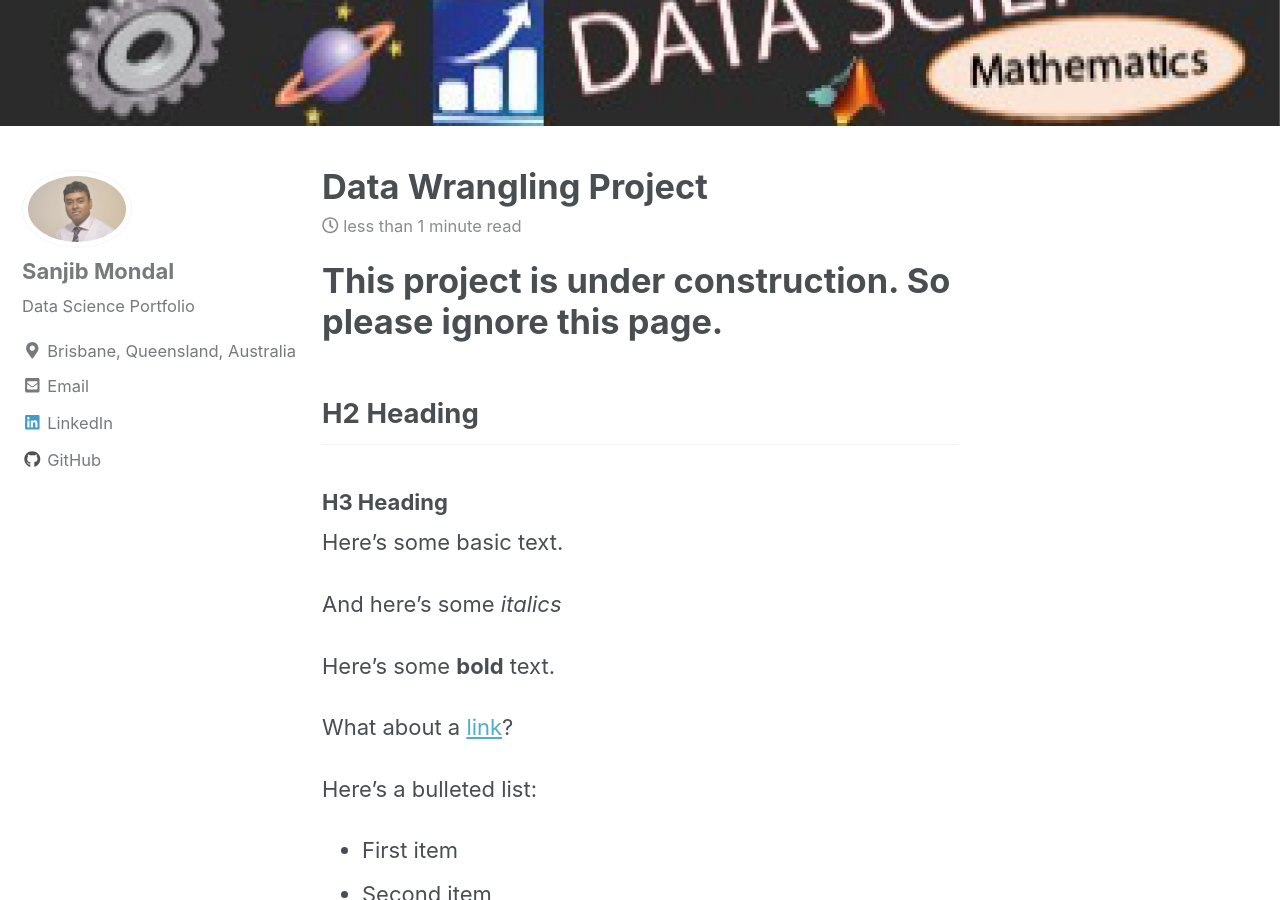
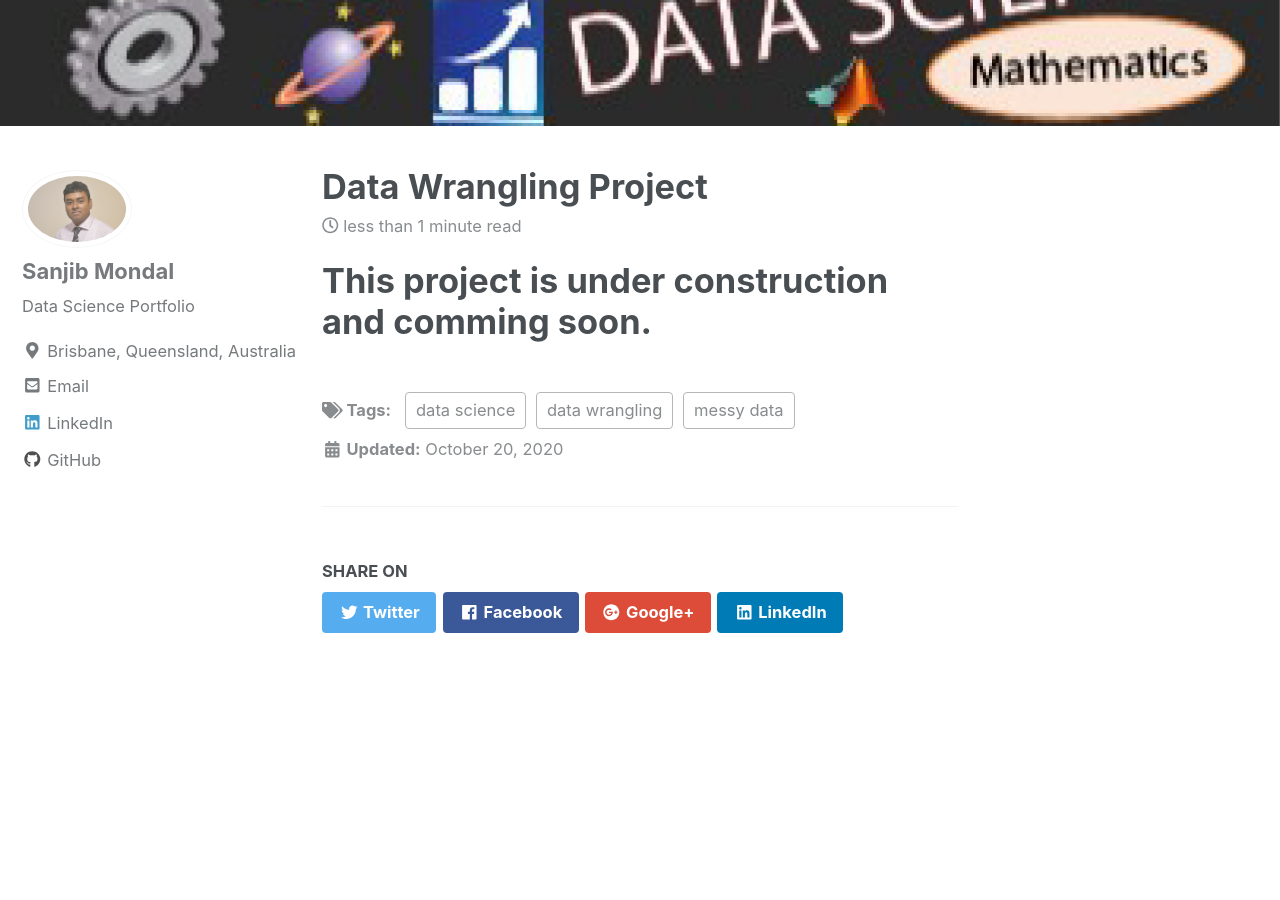
Before and after one commit to Sanjib-Mondal/Sanjib-Mondal.Co, a Jekyll site: the page built from _posts/2018-01-28-perceptron.md, in a window 1280 px wide and 900 px high, scrolled down 293 px. Built offline with Jekyll 4.4.1, drawn with Linux system fonts in a browser that asks for light colours; nearby versions of some CDN libraries; formulas are drawn with MathJax 3; some of the changed text lies outside the part shown.

Commit message:
Update 2018-01-28-perceptron.md

````diff
--- a/_posts/2018-01-28-perceptron.md
+++ b/_posts/2018-01-28-perceptron.md
@@ -8,56 +8,4 @@
 mathjax: "true"
 ---
 
-# This project is under construction. So please ignore this page.
-
-## H2 Heading
-
-### H3 Heading
-
-Here's some basic text.
-
-And here's some *italics*
-
-Here's some **bold** text.
-
-What about a [link](https://github.com/dataoptimal)?
-
-Here's a bulleted list:
-* First item
-+ Second item
-- Third item
-
-Here's a numbered list:
-1. First
-2. Second
-3. Third
-
-Python code block:
-```python
-    import numpy as np
-
-    def test_function(x, y):
-      z = np.sum(x,y)
-      return z
-```
-
-R code block:
-```r
-library(tidyverse)
-df <- read_csv("some_file.csv")
-head(df)
-```
-
-Here's some inline code `x+y`.
-
-Here's an image:
-<img src="{{ site.url }}{{ site.baseurl }}/images/perceptron/linsep.jpg" alt="linearly separable data">
-
-Here's another image using Kramdown:
-![alt]({{ site.url }}{{ site.baseurl }}/images/perceptron/linsep.jpg)
-
-Here's some math:
-
-$$z=x+y$$
-
-You can also put it inline $$z=x+y$$
+# This project is under construction and comming soon.
````
